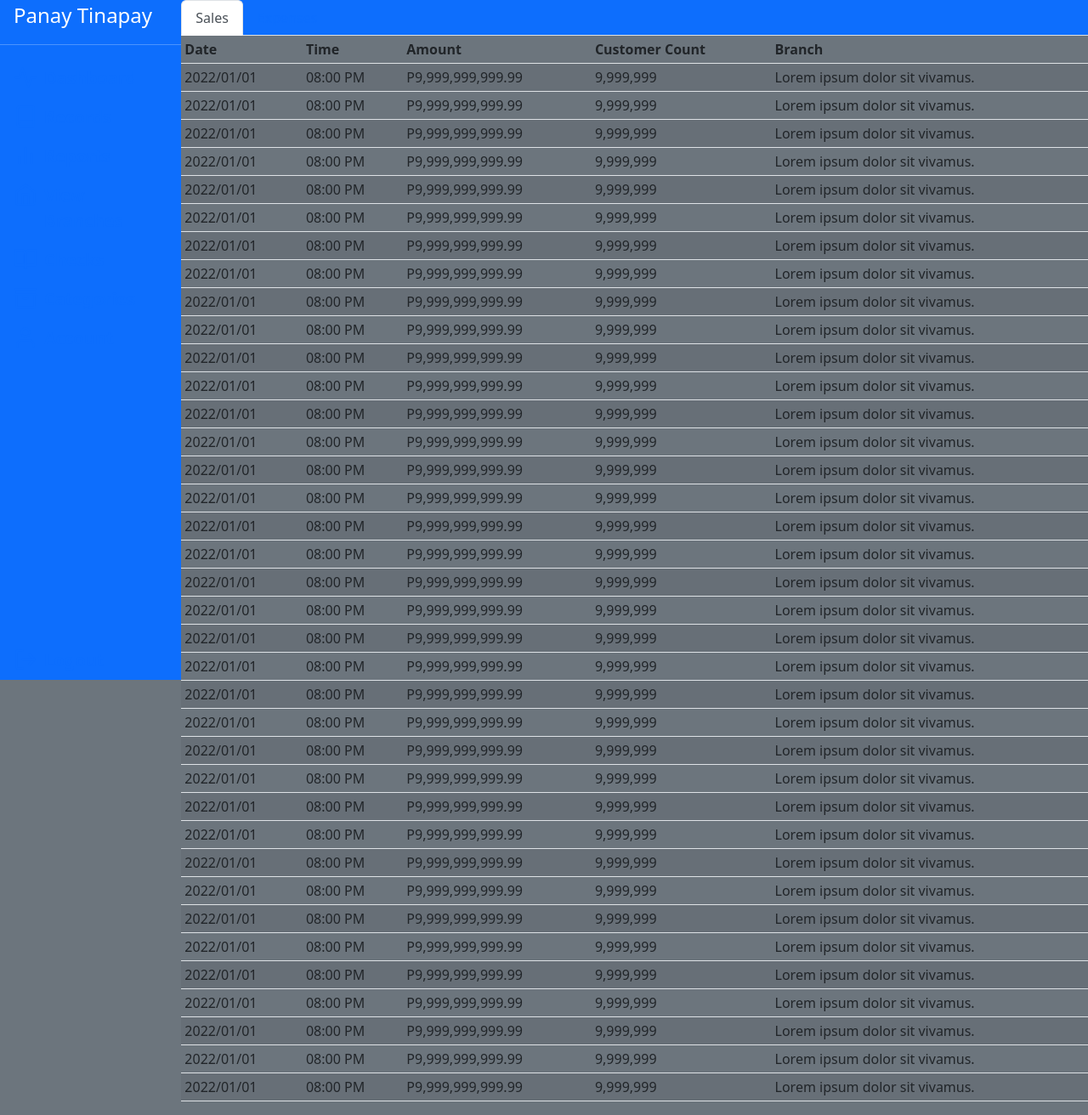
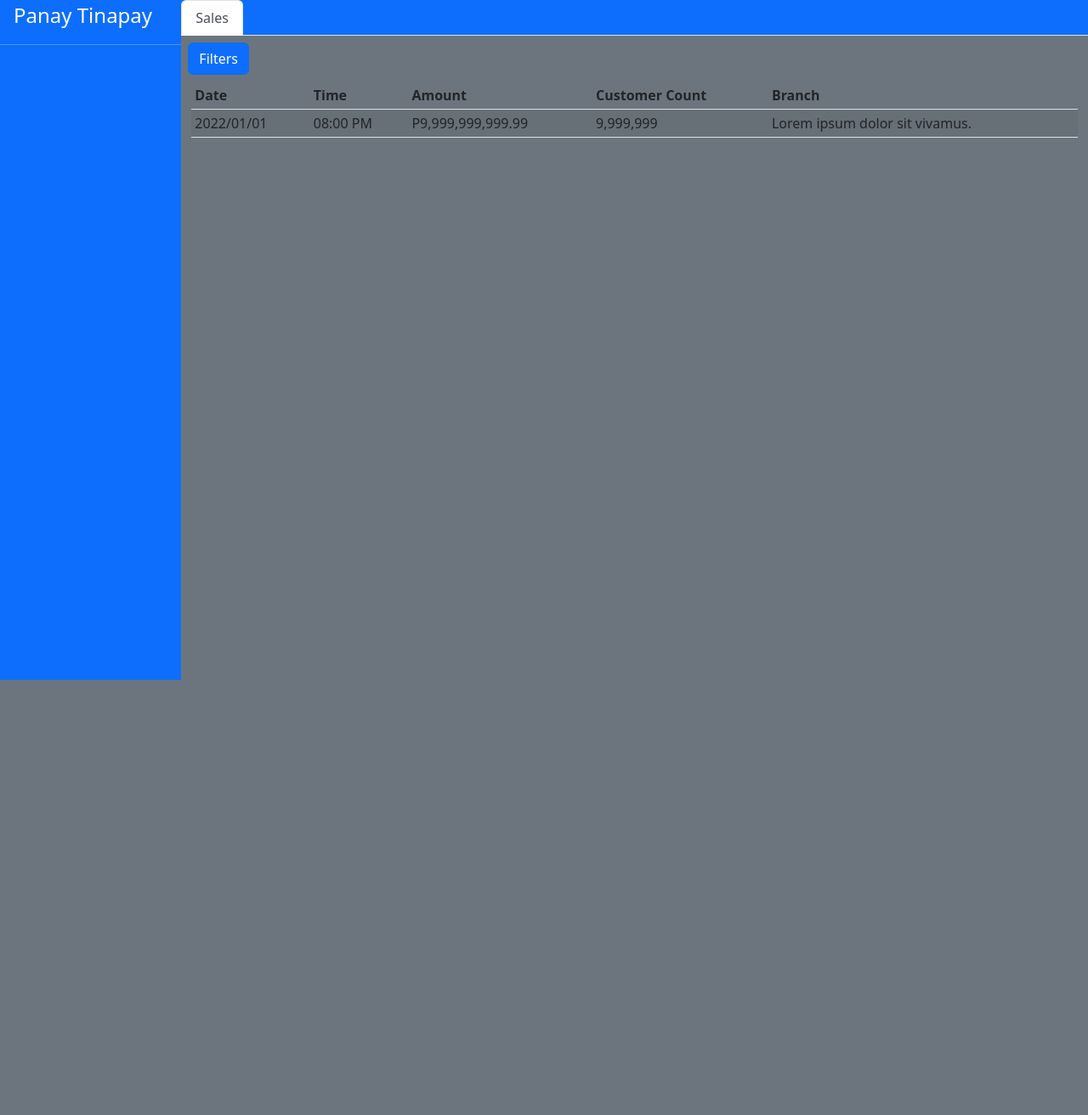
Before and after one commit to jerichosy/CSSWENG-Team-3, a Vue app in the folder panay-app/: page /admin/records/sales in a window 1280 px wide. Shown: the whole page at 85% size. After the commit the page ends 800 px from the top, so only its background shows below. Built offline with nearby package versions, Linux system fonts and the light colour scheme.

Commit message:
moved filter buttons to sales and expense pages

```diff
--- a/panay-app/src/views/admin/adminpages/records/ExpensesView.vue
+++ b/panay-app/src/views/admin/adminpages/records/ExpensesView.vue
@@ -1,6 +1,19 @@
 <script>
+import FilterMenu from '../../../../components/admin/records/FilterMenu.vue'
+
+export default {
+    components: {
+        FilterMenu
+    }
+}
 </script>
 <template>
+
+<div class="row m-0 p-2">
+    <div class="col p-0 m-0">
+        <FilterMenu />
+    </div>
+</div>
 
 <div class="table-responsive row m-0">
     <table class="table table-striped table-sm">
@@ -16,6 +29,14 @@
         </thead>
         <tbody>
             <tr>
+                <td>2022/01/01</td>
+                <td>Lorem ipsum dolor sit egestas.</td>
+                <td>₱9,999,999,999.99</td>
+                <td>Bakery Items</td>
+                <td>Lorem ipsum dolor sit vivamus.</td>
+                <td>Lorem ipsum dolor sit amet, consectetur adipiscing elit. Vivamus turpis risus, varius sed efficitur.</td>
+            </tr>
+            <!-- <tr>
                 <td>2022/01/01</td>
                 <td>Lorem ipsum dolor sit egestas.</td>
                 <td>₱9,999,999,999.99</td>
@@ -406,15 +427,7 @@
                 <td>Bakery Items</td>
                 <td>Lorem ipsum dolor sit vivamus.</td>
                 <td>Lorem ipsum dolor sit amet, consectetur adipiscing elit. Vivamus turpis risus, varius sed efficitur.</td>
-            </tr>
-            <tr>
-                <td>2022/01/01</td>
-                <td>Lorem ipsum dolor sit egestas.</td>
-                <td>₱9,999,999,999.99</td>
-                <td>Bakery Items</td>
-                <td>Lorem ipsum dolor sit vivamus.</td>
-                <td>Lorem ipsum dolor sit amet, consectetur adipiscing elit. Vivamus turpis risus, varius sed efficitur.</td>
-            </tr>
+            </tr> -->
 
         </tbody>
     </table>
--- a/panay-app/src/views/admin/adminpages/records/Records.vue
+++ b/panay-app/src/views/admin/adminpages/records/Records.vue
@@ -37,7 +37,7 @@ export default {
         </ul>
     </div>
 
-    <div class="row">
+    <div class="row container p-0 m-0">
         <RouterView />
     </div>
 
--- a/panay-app/src/views/admin/adminpages/records/SalesView.vue
+++ b/panay-app/src/views/admin/adminpages/records/SalesView.vue
@@ -1,6 +1,19 @@
 <script>
+import FilterMenu from '../../../../components/admin/records/FilterMenu.vue'
+
+export default {
+    components: {
+        FilterMenu
+    }
+}
 </script>
 <template>
+
+<div class="row m-0 p-2">
+    <div class="col p-0 m-0">
+        <FilterMenu />
+    </div>
+</div>
 
 <div class="table-responsive row m-0">
     <table class="table table-striped table-sm">
@@ -15,6 +28,13 @@
         </thead>
         <tbody>
             <tr>
+                <td>2022/01/01</td>
+                <td>08:00 PM</td>
+                <td>P9,999,999,999.99</td>
+                <td>9,999,999</td>
+                <td>Lorem ipsum dolor sit vivamus.</td>
+            </tr>
+            <!-- <tr>
                 <td>2022/01/01</td>
                 <td>08:00 PM</td>
                 <td>P9,999,999,999.99</td>
@@ -265,14 +285,7 @@
                 <td>P9,999,999,999.99</td>
                 <td>9,999,999</td>
                 <td>Lorem ipsum dolor sit vivamus.</td>
-            </tr>
-            <tr>
-                <td>2022/01/01</td>
-                <td>08:00 PM</td>
-                <td>P9,999,999,999.99</td>
-                <td>9,999,999</td>
-                <td>Lorem ipsum dolor sit vivamus.</td>
-            </tr>
+            </tr> -->
         </tbody>
     </table>
 </div>
```
